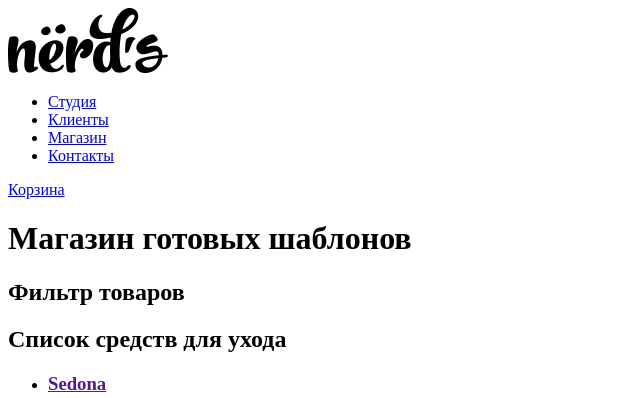
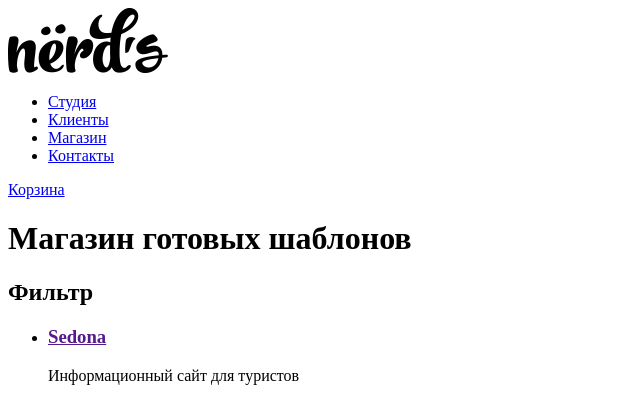
Before and after one commit to beerzerk/1170455-nerds-27, a plain HTML site: page catalog.html in a window 1280 px wide. Shown: the top 398 px of the page, without its empty margins (0-640 px from the left). Drawn offline with Linux system fonts and the light colour scheme.

Commit message:
Сверстал каталог по проекту заданию 2

```diff
--- a/catalog.html
+++ b/catalog.html
@@ -24,11 +24,10 @@
   	<main>
       <h1>Магазин готовых шаблонов</h1>
         <section>
-          <h2>Фильтр товаров</h2>
+          <h2>Фильтр</h2>
           <!-- Здесь будет форма -->
         </section>
         <section>
-          <h2>Список средств для ухода</h2>
             <ul>
               <li>
                 <a href="">
```
